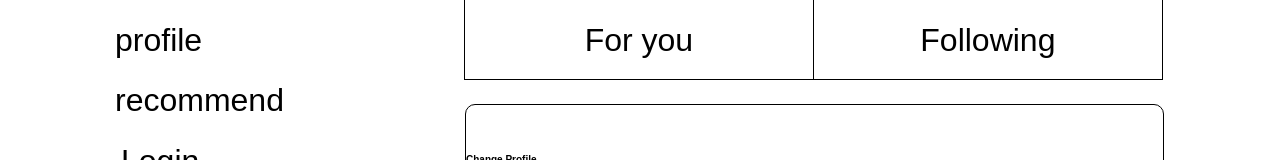
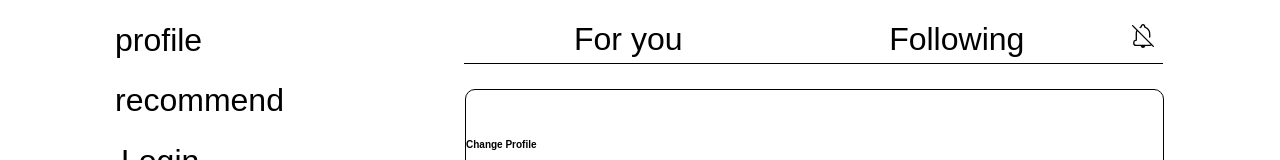
Before and after one commit to ft-matcha/matcha, a React app in the folder front/: page /profile in a window 1280 px wide. Shown: the top 160 px of the page. Built offline with nearby package versions, Linux system fonts and the light colour scheme; no server answers.

Commit message:
Feat: DropDown Component created

```diff
--- a/front/package.json
+++ b/front/package.json
@@ -11,17 +11,20 @@
   "dependencies": {
     "axios": "^1.6.7",
     "fetch": "^1.1.0",
+    "fontawesome": "^5.6.3",
     "react": "^18.2.0",
     "react-cookie": "^7.0.2",
     "react-dom": "^18.2.0",
     "react-router-dom": "^6.22.0"
   },
   "devDependencies": {
+    "@fortawesome/fontawesome-svg-core": "^6.5.1",
     "@types/axios": "^0.14.0",
     "@types/react": "^18.2.48",
     "@types/react-dom": "^18.2.18",
     "@types/styled-components": "^5.1.34",
     "html-webpack-plugin": "^5.6.0",
+    "react-icons": "^5.0.1",
     "styled-components": "^6.1.8",
     "ts-loader": "^9.5.1",
     "tsconfig-paths": "^4.2.0",
--- /dev/null
+++ b/front/src/components/ui/DropDown.tsx
@@ -0,0 +1,69 @@
+import { useRef, useState } from 'react';
+import styled from 'styled-components';
+
+const DetailDropDownStyle = styled.div`
+  position: absolute;
+  display: flex;
+  top: 78px;
+  right: 3px;
+  width: 400px;
+  min-height: 150px;
+  border: 1px solid;
+  z-index: 1000;
+  @media screen and max-width: 768px {
+    width: 268px;
+  }
+`;
+
+const DetailStyle = styled.details`
+  position: relative;
+  ${DetailDropDownStyle} {
+    z-index: 1000;
+    background: rgba(255, 255, 255, 255);
+    border: 1px solid black;
+    color: black;
+    &:hover {
+      display: flex;
+      border: 1px solid black;
+      color: black;
+    }
+    li {
+      font-size: 16px;
+      gap: 3px;
+    }
+  }
+`;
+
+const SummaryStyle = styled.summary`
+  ::marker {
+    content: '';
+  }
+  list-style: none;
+  &:hover {
+    cursor: pointer;
+  }
+`;
+
+const DropDown = ({
+  openElement,
+  closeElement,
+  children,
+}: {
+  openElement: React.ReactNode;
+  closeElement: React.ReactNode;
+  children: React.ReactNode;
+}) => {
+  const ref = useRef<HTMLDetailsElement>(null);
+  const [open, setOpen] = useState(false);
+
+  return (
+    <DetailStyle {...ref}>
+      <SummaryStyle onClick={() => setOpen((prev) => !prev)}>
+        {open ? openElement : closeElement}
+      </SummaryStyle>
+      <DetailDropDownStyle>{children}</DetailDropDownStyle>
+    </DetailStyle>
+  );
+};
+
+export default DropDown;
--- a/front/src/components/ui/Nav.tsx
+++ b/front/src/components/ui/Nav.tsx
@@ -1,7 +1,5 @@
 import { NavLink } from 'react-router-dom';
 import styled from 'styled-components';
-import { ModalContext } from '@/provider/ModalProvider';
-import { useContext } from 'react';
 
 const NavContainer = styled.nav<{ gridarea: string }>`
   display: flex;
@@ -11,7 +9,7 @@ const NavContainer = styled.nav<{ gridarea: string }>`
   padding-top: 15px;
 `;
 
-const NavItem = styled(NavLink)`
+export const NavItem = styled(NavLink)`
   width: 80%;
   height: 50px;
   line-height: 50px;
@@ -26,31 +24,10 @@ const NavItem = styled(NavLink)`
   }
 `;
 
-const NavButton = styled(NavItem).attrs({ as: 'button' })``;
+export const NavButton = styled(NavItem).attrs({ as: 'button' })``;
 
-const Nav = ({ gridArea }: { gridArea: string }) => {
-  const { setModal } = useContext(ModalContext);
-  return (
-    <NavContainer gridarea={gridArea}>
-      <NavItem to="profile" className={({ isActive }) => (isActive ? 'actived' : 'pending')}>
-        profile
-      </NavItem>
-      <NavItem to="recommend" className={({ isActive }) => (isActive ? 'actived' : 'pending')}>
-        recommend
-      </NavItem>
-      <NavButton
-        to=""
-        onClick={() => {
-          setModal((modalProp: { modalType: string; toggle: boolean }) => ({
-            modalType: 'loginModal',
-            toggle: true,
-          }));
-        }}
-      >
-        Login
-      </NavButton>
-    </NavContainer>
-  );
+const Nav: React.FC<{ gridArea: string; children: React.ReactNode }> = ({ gridArea, children }) => {
+  return <NavContainer gridarea={gridArea}>{children}</NavContainer>;
 };
 
 export default Nav;
--- a/front/src/data/AuthData.ts
+++ b/front/src/data/AuthData.ts
@@ -37,3 +37,18 @@ export const userRegister: InputContainerProps[] = [
 ];
 
 export const userGender = ['male', 'female', 'other'];
+
+export const dropData = [
+  {
+    name: '흐르는 강물을',
+    id: 'river',
+  },
+  {
+    name: '거꾸로 거슬러 오르는',
+    id: 'upstream',
+  },
+  {
+    name: '연어들의',
+    id: 'salmon',
+  },
+];
--- a/front/src/page/Main.tsx
+++ b/front/src/page/Main.tsx
@@ -1,5 +1,7 @@
-import Post from '@/components/Post';
-import Nav from '@/components/ui/Nav';
+import Post from '@/page/Post';
+import Nav, { NavButton, NavItem } from '@/components/ui/Nav';
+import { ModalContext } from '@/provider/ModalProvider';
+import { useContext, useEffect } from 'react';
 import { Outlet } from 'react-router';
 import styled from 'styled-components';
 
@@ -10,9 +12,28 @@ const Layout = styled.section`
 `;
 
 const Main = () => {
+  const { setModal } = useContext(ModalContext);
   return (
     <Layout>
-      <Nav gridArea="nav" />
+      <Nav gridArea="nav">
+        <NavItem to="profile" className={({ isActive }) => (isActive ? 'actived' : 'pending')}>
+          profile
+        </NavItem>
+        <NavItem to="recommend" className={({ isActive }) => (isActive ? 'actived' : 'pending')}>
+          recommend
+        </NavItem>
+        <NavButton
+          to=""
+          onClick={() => {
+            setModal(() => ({
+              modalType: 'loginModal',
+              toggle: true,
+            }));
+          }}
+        >
+          Login
+        </NavButton>
+      </Nav>
       <Post>
         <Outlet />
       </Post>
--- a/front/src/components/Post.tsx
+++ b/front/src/page/Post.tsx
@@ -1,9 +1,13 @@
 import styled from 'styled-components';
-import { StyledButton } from '@/components/ui/Button';
+import { FaBell } from 'react-icons/fa';
+import { CiBellOff } from 'react-icons/ci';
+
 import { StyledProfile } from '@/page/user/Profile';
 import { NavLink } from 'react-router-dom';
+import DropDown from '@/components/ui/DropDown';
 
 const PostContainer = styled.section<{ gridArea?: string }>`
+  margin-top: 15px;
   min-height: 200px;
   width: 100%;
   max-width: 100%;
@@ -22,18 +26,17 @@ const PostContainer = styled.section<{ gridArea?: string }>`
 `;
 
 const PostTabContainer = styled.div`
-  display: flex;
+  display: grid;
+
   position: sticky;
   top: 0;
-  height: 80px;
-  line-height: 40px;
-  flex-direction: row;
-  justify-content: center;
-  border: 1px solid;
+  height: 50px;
+  line-height: 50px;
   opacity: 1;
-  border-top: 0px;
+  border-bottom: 1px solid;
   margin: -1px 0 0 -1px;
   width: calc(100% - 1px);
+  grid-template-columns: 1fr 1fr 42px;
   background: ${({ theme }) => theme.background};
 `;
 
@@ -44,10 +47,7 @@ const PostTab = styled(NavLink)`
   height: 100%;
   width: 100%;
   font-size: 32px;
-  line-height: 100%;
-  &:first-child {
-    border-right: 1px solid;
-  }
+  line-height: 32px;
   &:hover {
     background: ${({ theme }) => theme.backgroundHover};
     color: ${({ theme }) => theme.colorHover};
@@ -73,6 +73,22 @@ const Post = ({ gridArea, children }: { gridArea?: string; children: React.React
             For you
           </PostTab>
           <PostTab to="other">Following</PostTab>
+          <PostTab as={'button'} to="">
+            <DropDown openElement={<FaBell />} closeElement={<CiBellOff />}>
+              <ul>
+                <li>hi</li>
+                <li>2</li>
+                <li>3</li>
+                <li>4</li>
+                <li>5</li>
+                <li>6</li>
+                <li>7</li>
+                <li>8</li>
+                <li>9</li>
+                <li>10</li>
+              </ul>
+            </DropDown>
+          </PostTab>
         </PostTabContainer>
         <PostBody>{children}</PostBody>
       </PostContainer>
```
Also changed, not shown: 2 other files (tests, documents, lock files or other folders).
